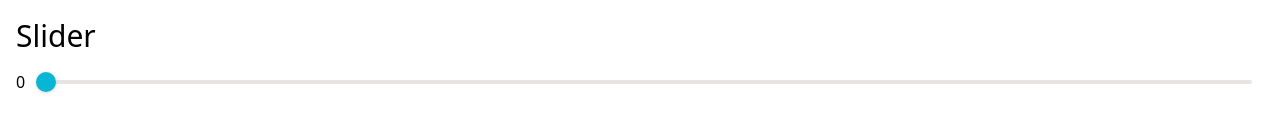
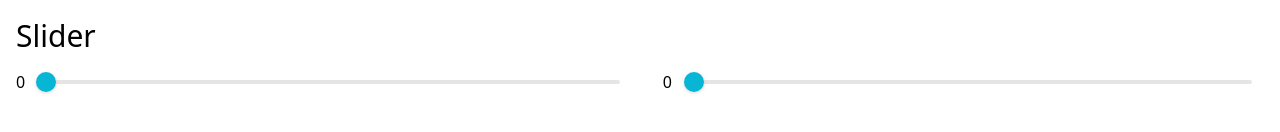
Before and after one commit to ykob/vue-assets, a Vue app: page /form-elements in a window 1280 px wide. Shown: the part 2474-2606 px from the top of the page. Built offline with nearby package versions, Linux system fonts and the light colour scheme; the HTML template or start-up script is replaced by a standard one.

Commit message:
added the more variation of InputElement instance.

```diff
--- a/src/views/ViewFormElements.vue
+++ b/src/views/ViewFormElements.vue
@@ -147,7 +147,14 @@
   </div>
   <h2 class="mt-12 mb-4 text-3xl">Slider</h2>
   <div class="flex gap-4 mb-4">
-    <input-slider v-model="inputSlider" showValue />
+    <input-slider v-model="inputSlider1" showValue />
+    <input-slider
+      v-model="inputSlider2"
+      :max="100"
+      :min="0"
+      showValue
+      :step="1"
+    />
   </div>
 </template>
 
@@ -182,7 +189,8 @@ export default defineComponent({
     inputFile: FileList | null
     inputImage: FileList | null
     inputMultilineText: string
-    inputSlider: number
+    inputSlider1: number
+    inputSlider2: number
     inputText: string
     radioValue: string
     toggleSwitchValue1: boolean
@@ -195,7 +203,8 @@ export default defineComponent({
     inputFile: null,
     inputImage: null,
     inputMultilineText: '',
-    inputSlider: 0,
+    inputSlider1: 0,
+    inputSlider2: 0,
     inputText: '',
     radioValue: '',
     toggleSwitchValue1: false,
```
